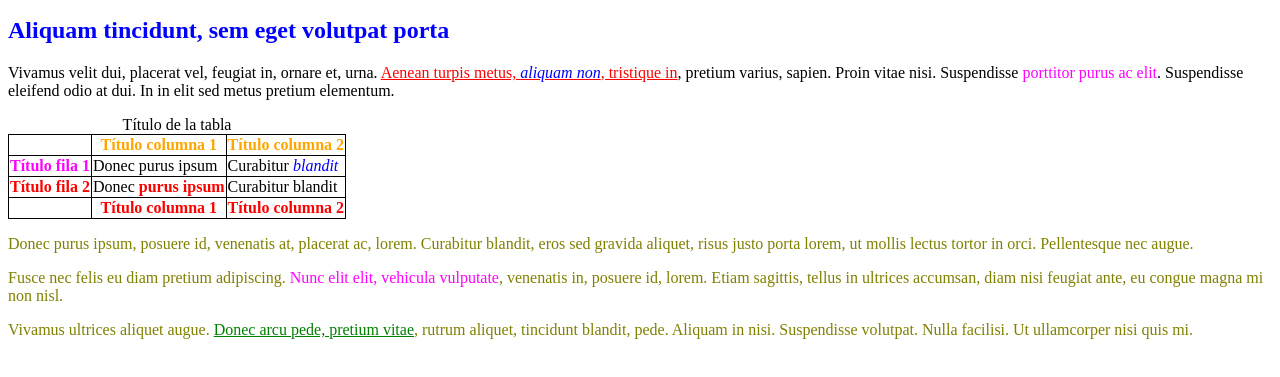
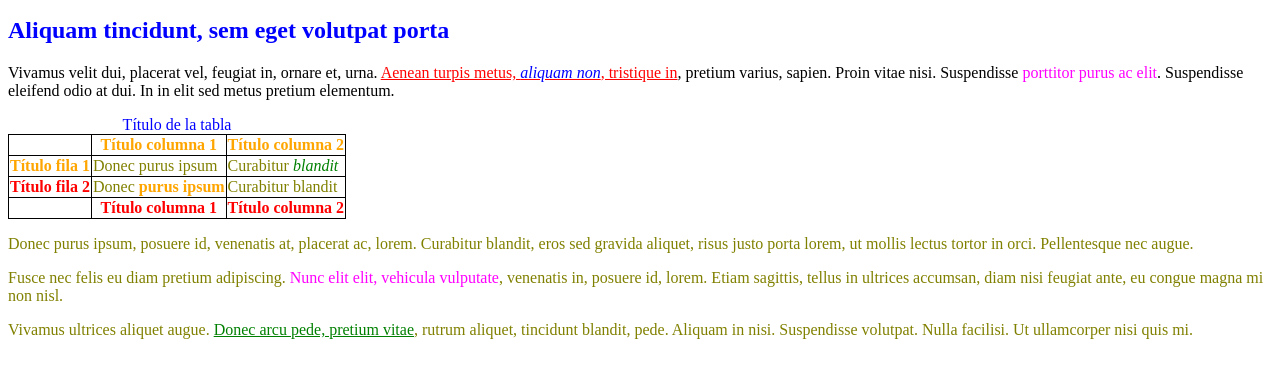
Before and after one commit to laura1brodier-lab/APW, a plain HTML site: page CSS/Ejercicio2.html in a window 1280 px wide. Shown: the part 119-496 px from the top of the page. Drawn offline with Linux system fonts and the light colour scheme.

Commit message:
Ejercicio 2 terminado

```diff
--- a/CSS/Ejercicio2.html
+++ b/CSS/Ejercicio2.html
@@ -33,17 +33,34 @@ table {
 table, th, td {
     border: 1px solid black;}
 
+/* Encabezados de columnas (thead) */
+thead th.especial {
+  color: red;}
+
+/* Caption de la tabla */
+caption {
+  color: blue;}
+
+/* Encabezado de fila 1 (Título fila 1) */
+tbody th.especial {
+  color: orange;}
+
 /* Estilos de la tabla */
 thead th.especial {
     color: orange;}
 
-/* Estilo en Título fila 1*/
-
-
+/* Celdas del cuerpo */
+td {color: olive;}
 
 /* Encabezado de fila "Título fila 2"*/
 tbody tr:nth-child(2) th {
     color: red;}
+
+/* Color en em de td*/
+td em{color: green;}
+
+/*Color en strong de td*/
+td strong{color: orange;}
 
 /* Fila de Tfoot*/
 tfoot * {
```
